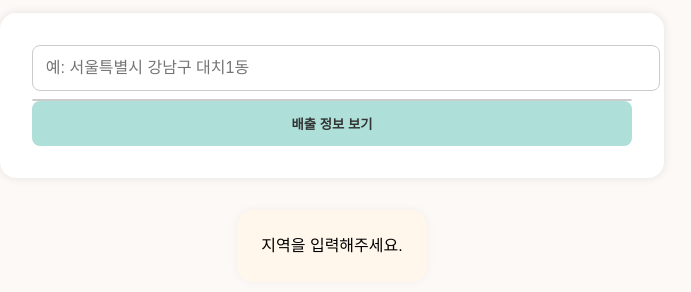
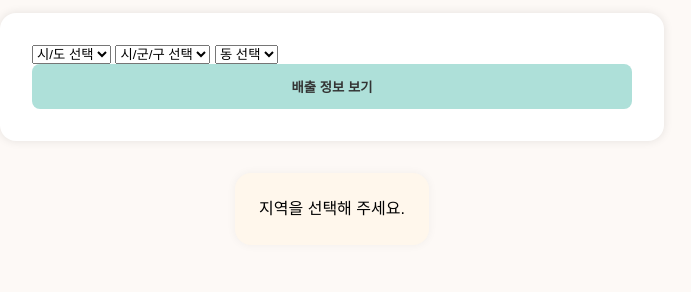
Before and after one commit to ugmniBal/final-garbage-website, a plain HTML site: page index.html in a window 1280 px wide. Shown: the part 102-394 px from the top of the page, without its empty margins (308-999 px from the left). Drawn offline with Linux system fonts and the light colour scheme.

Commit message:
Update index.html

```diff
--- a/index.html
+++ b/index.html
@@ -1,19 +1,20 @@
 <!DOCTYPE html>
 <html lang="ko">
 <head>
-  <meta charset="UTF-8">
-  <meta name="viewport" content="width=device-width, initial-scale=1.0">
-  <title>분리수거 정보 검색</title>
-  <link rel="stylesheet" href="style.css">
+  <meta charset="UTF-8" />
+  <meta name="viewport" content="width=device-width, initial-scale=1.0"/>
+  <title>전국 쓰레기 배출 정보 검색</title>
+  <link rel="stylesheet" href="style.css" />
 </head>
 <body>
   <h1>전국 쓰레기 배출 정보 검색</h1>
   <div class="search">
-    <input type="text" id="locationInput" placeholder="예: 서울특별시 강남구 대치1동" oninput="autocomplete()">
-    <ul id="suggestions"></ul>
+    <select id="sido"><option>시/도 선택</option></select>
+    <select id="sigungu"><option>시/군/구 선택</option></select>
+    <select id="dong"><option>동 선택</option></select>
     <button onclick="searchInfo()">배출 정보 보기</button>
   </div>
-  <div class="result" id="result">지역을 입력해주세요.</div>
+  <div class="result" id="result">지역을 선택해 주세요.</div>
   <script src="script.js"></script>
 </body>
 </html>
```
